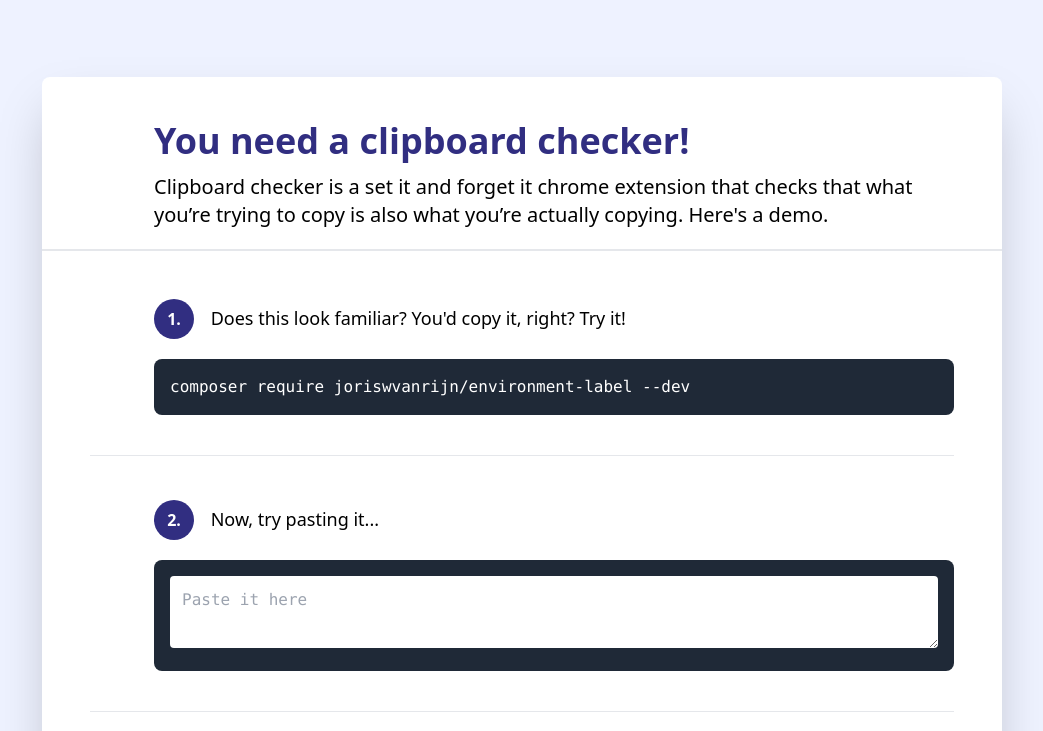
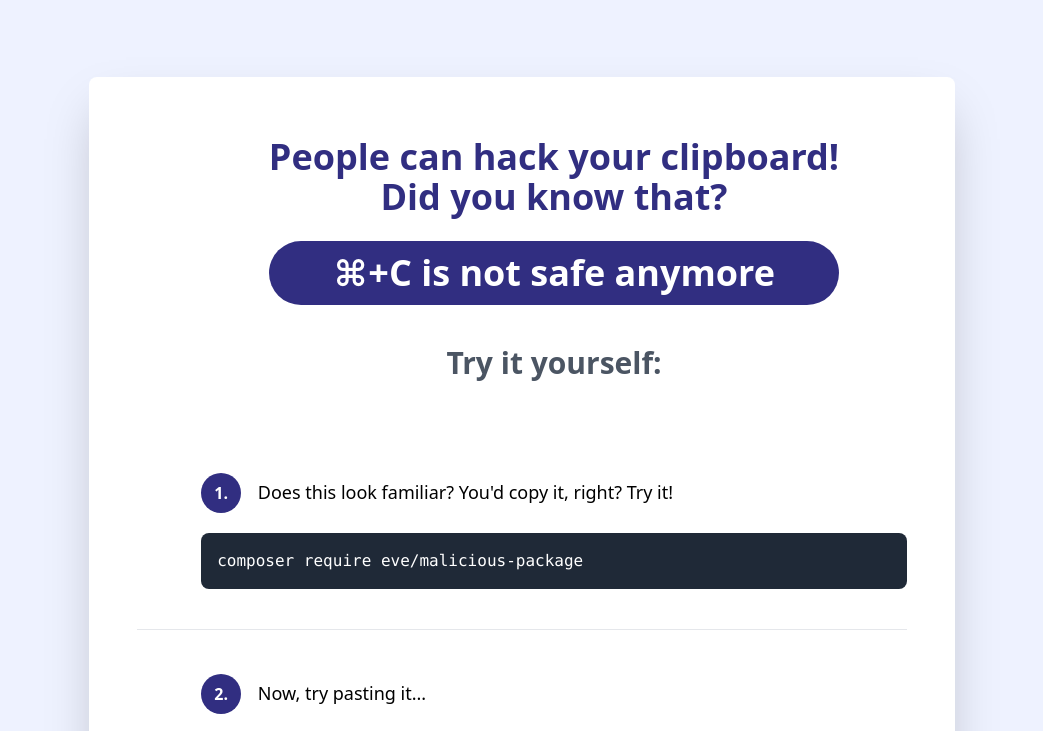
Before and after one commit to StudioBrightside/clipboardchecker, a browser extension: page website/index.html in a window 1280 px wide. Shown: the part 241-972 px from the top of the page, without its empty margins (118-1161 px from the left). Drawn offline with nearby package versions, Linux system fonts and the light colour scheme.

Commit message:
uipdates website

```diff
--- a/website/index.html
+++ b/website/index.html
@@ -37,20 +37,29 @@
           <!-- header -->
           <header class="flex-grow flex flex-row justify-center p-12 pt-5 pb-5">
             <div class="md:pl-16 pl-0">
-              <h1 class="text-2xl sm:text-3xl md:text-4xl text-primary-md mt-6 font-semibold text-indigo-900">You need a clipboard checker!</h1>
-              <p class="sm:text-xl text-beta-md mt-3 leading-relaxed">Clipboard checker is a set it and forget it chrome extension that checks that what you’re trying to copy is also what you’re actually copying. Here's a demo.</p>
+              <h1 class="text-2xl sm:text-3xl md:text-4xl text-primary-md my-6 mt-10 font-semibold text-indigo-900 text-center">
+                People can hack your clipboard!<br/>
+                Did you know that?
+              </h1>
+              <h1 class="text-2xl sm:text-3xl md:text-4xl text-primary-md my-6 font-semibold bg-indigo-900 text-center text-white rounded-full p-3">
+                ⌘+C is not safe anymore
+              </h1>
+              <h1 class="text-xl sm:text-2xl md:text-3xl text-primary-md my-6 font-semibold text-gray-600 text-center mt-10">
+                Try it yourself:
+              </h1>
+              <!-- <p class="sm:text-xl text-beta-md mt-3 leading-relaxed"></p> -->
             </div>
           </header>
 
           <!-- page section -->
-          <section class="border-t-2 border-silver-md flex-grow flex flex-col justify-center py-10 pt-6 px-12">
+          <section class="bord fdsakjfaser-t-2 border-silver-md flex-grow flex flex-col justify-center py-10 pt-6 px-12">
             <div class="md:pl-16 pl-0 mt-5">
               <p class="text-slate-dk mt-1 text-lg">
                 <span class="bg-indigo-900 text-base font-bold text-white rounded-full p-2 inline-block w-10 h-10 text-center mr-3">1.</span>
                 Does this look familiar? You'd copy it, right? Try it!
               </p>
               <code id="copyme" class="mt-5 p-4 bg-gray-800 text-white rounded-lg block">
-                composer require joriswvanrijn/environment-label --dev
+                composer require eve/malicious-package
               </code>
             </div>
             <hr class="my-10"/>
```
